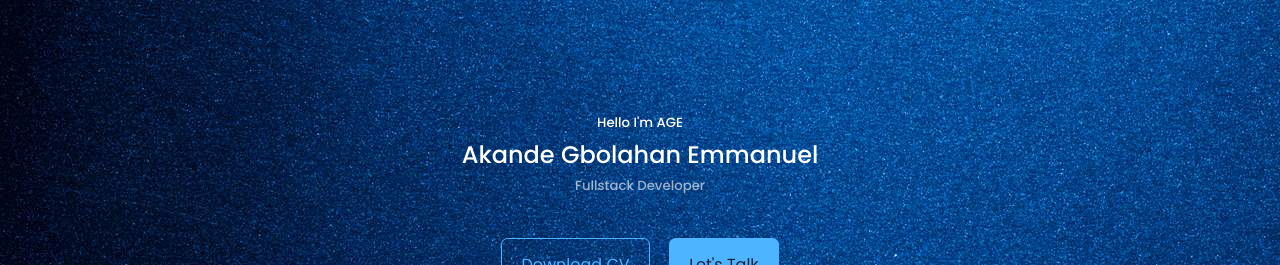
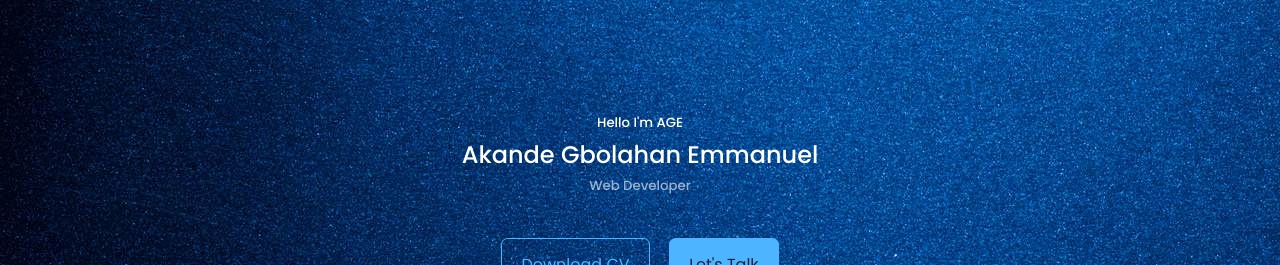
Before and after one commit to gboigwe/my-port, a React (Create React App) app: page / in a window 1280 px wide. Shown: the top 265 px of the page. Built offline with nearby package versions, Linux system fonts and the light colour scheme.

Commit message:
Update Header.jsx

```diff
--- a/src/components/header/Header.jsx
+++ b/src/components/header/Header.jsx
@@ -10,7 +10,7 @@
       <div className='container header__container'>
         <h5>Hello I'm AGE</h5>
         <h2>Akande Gbolahan Emmanuel</h2>
-        <h5 className='text-light'>Fullstack Developer</h5>
+        <h5 className='text-light'>Web Developer</h5>
         <CTA />
         <HeaderSocial />
 
```
